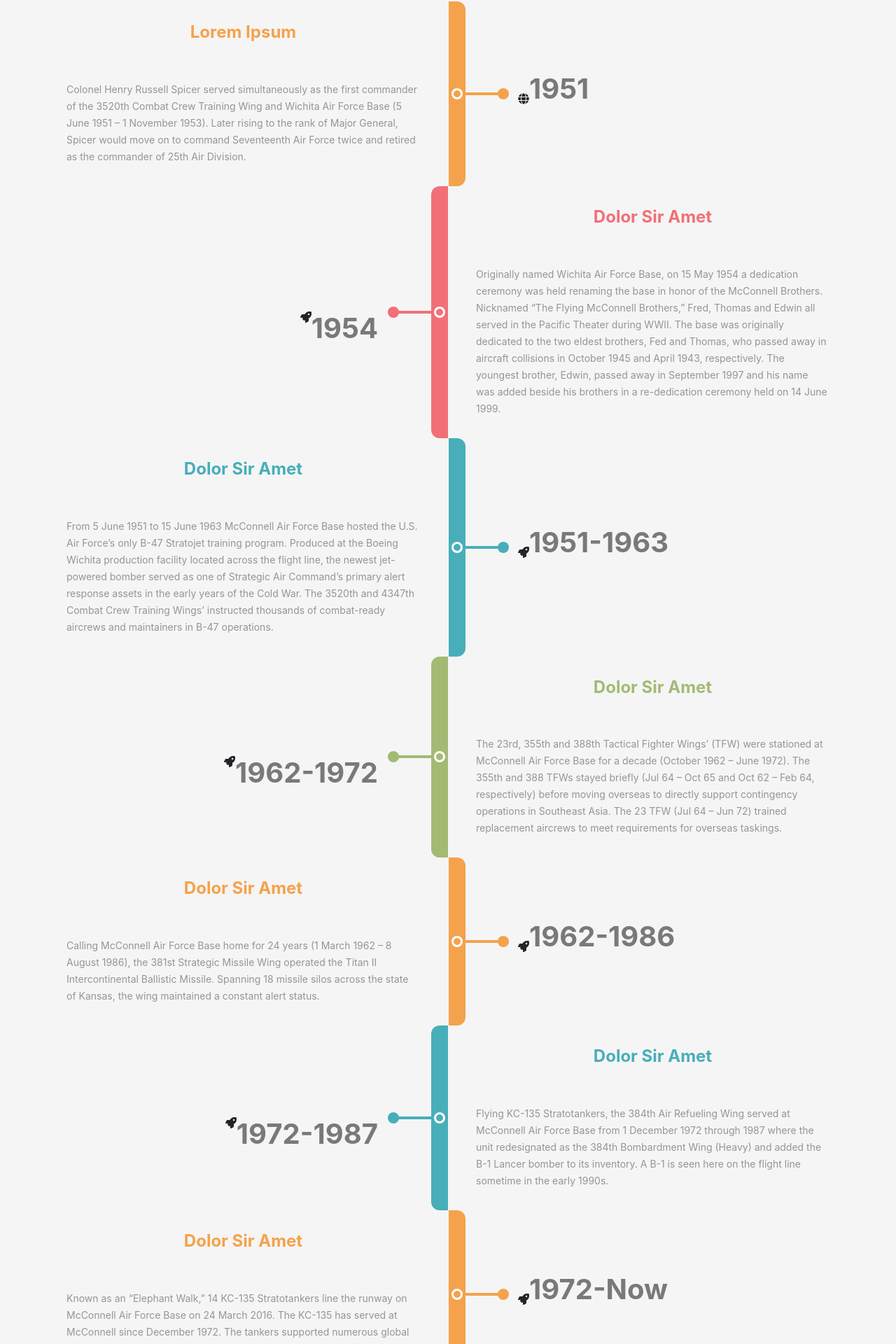
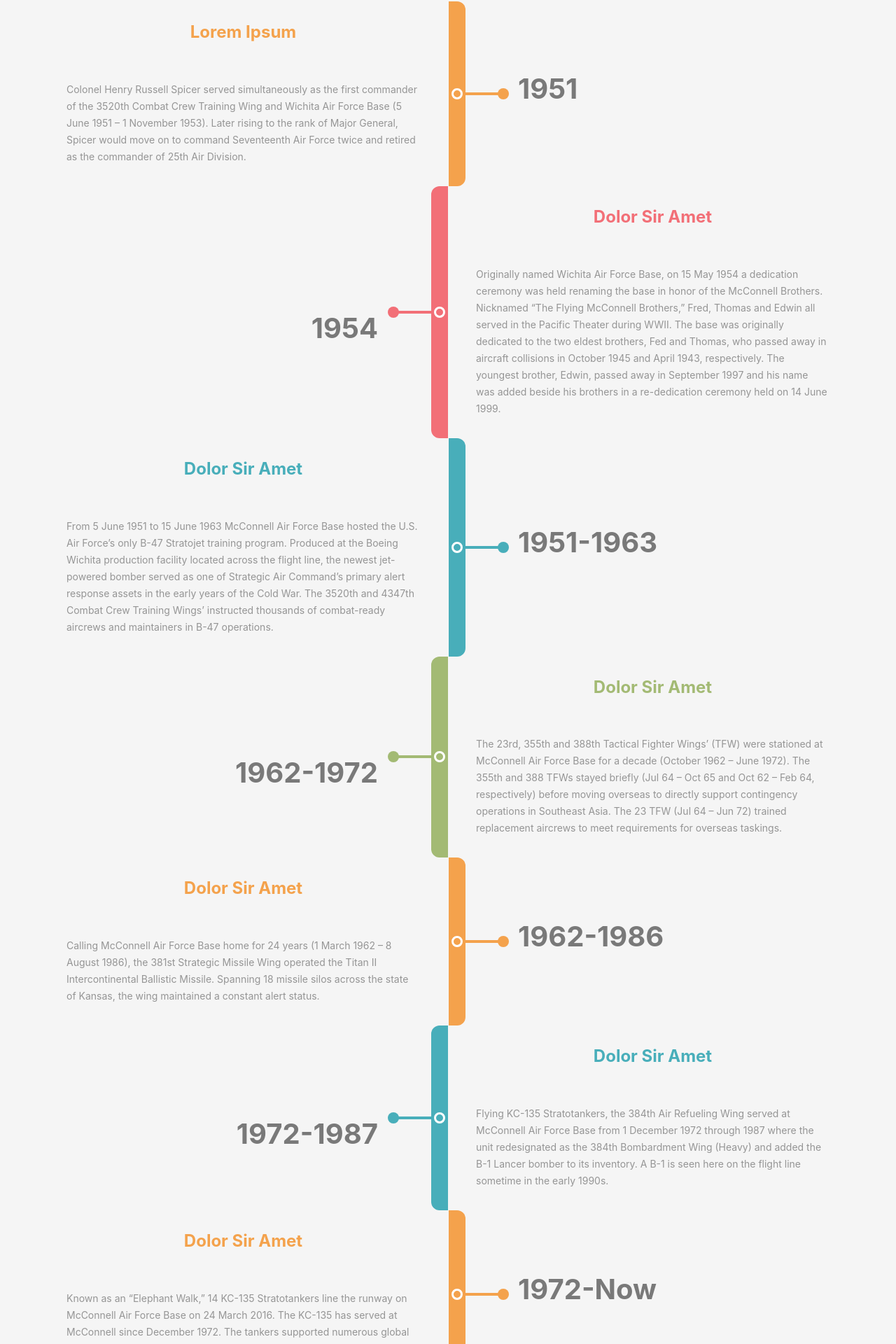
Before and after one commit to 22arw/airshow, an Angular app: page / in a window 1280 px wide. Shown: the part 1277-3197 px from the top of the page at 70% size. Built offline with nearby package versions, Linux system fonts and the light colour scheme.

Commit message:
remove fa icon from dates

```diff
--- a/src/app/timeline/timeline.component.html
+++ b/src/app/timeline/timeline.component.html
@@ -20,7 +20,6 @@
             </p>
           </div>
           <div class="icon">
-            <i class="fa fa-globe"></i>
             <span class="year">1951</span>
           </div>
         </div>
@@ -39,7 +38,6 @@
             </p>
           </div>
           <div class="icon">
-            <i class="fa fa-rocket"></i>
             <span class="year">1954</span>
           </div>
         </div>
@@ -57,7 +55,6 @@
               </p>
             </div>
             <div class="icon">
-              <i class="fa fa-rocket"></i>
               <span class="year">1951-1963</span>
             </div>
           </div>
@@ -74,7 +71,6 @@
               </p>
             </div>
           <div class="icon">
-            <i class="fa fa-rocket"></i>
             <span class="year">1962-1972</span>
           </div>
         </div>
@@ -90,7 +86,6 @@
               </p>
             </div>
             <div class="icon">
-                <i class="fa fa-rocket"></i>
                 <span class="year">1962-1986</span>
             </div>
           </div>
@@ -106,7 +101,6 @@
                 </p>
               </div>
               <div class="icon">
-                  <i class="fa fa-rocket"></i>
                   <span class="year">1972-1987</span>
               </div>
             </div>
@@ -122,7 +116,6 @@
                   </p>
                 </div>
                 <div class="icon">
-                    <i class="fa fa-rocket"></i>
                     <span class="year">1972-Now</span>
                 </div>
               </div>
```
